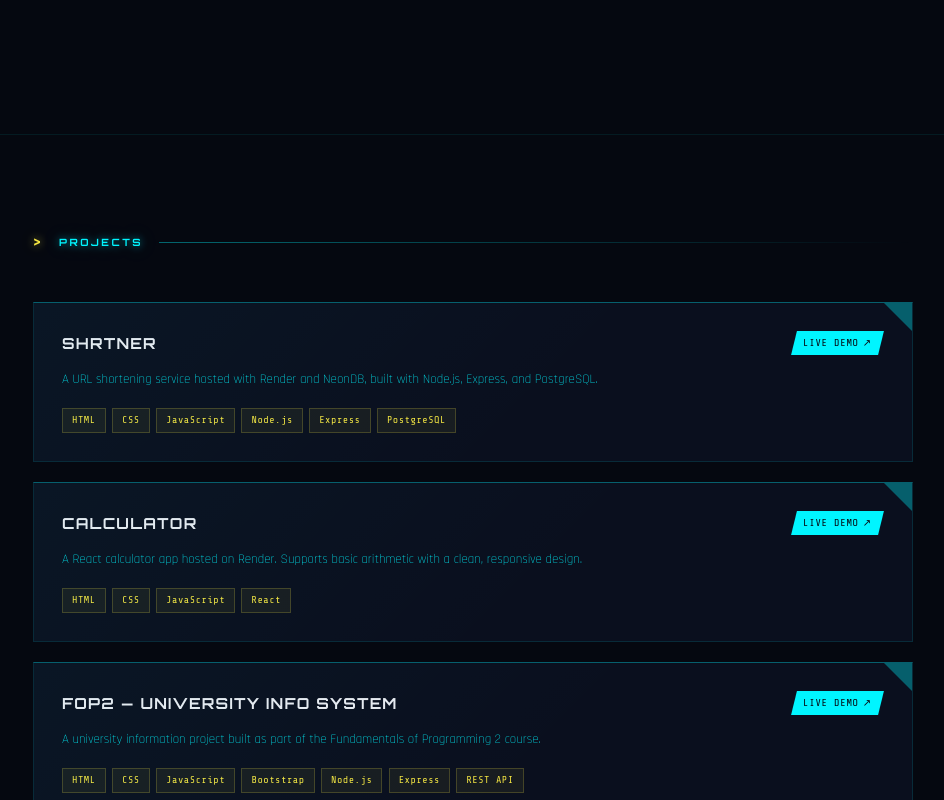
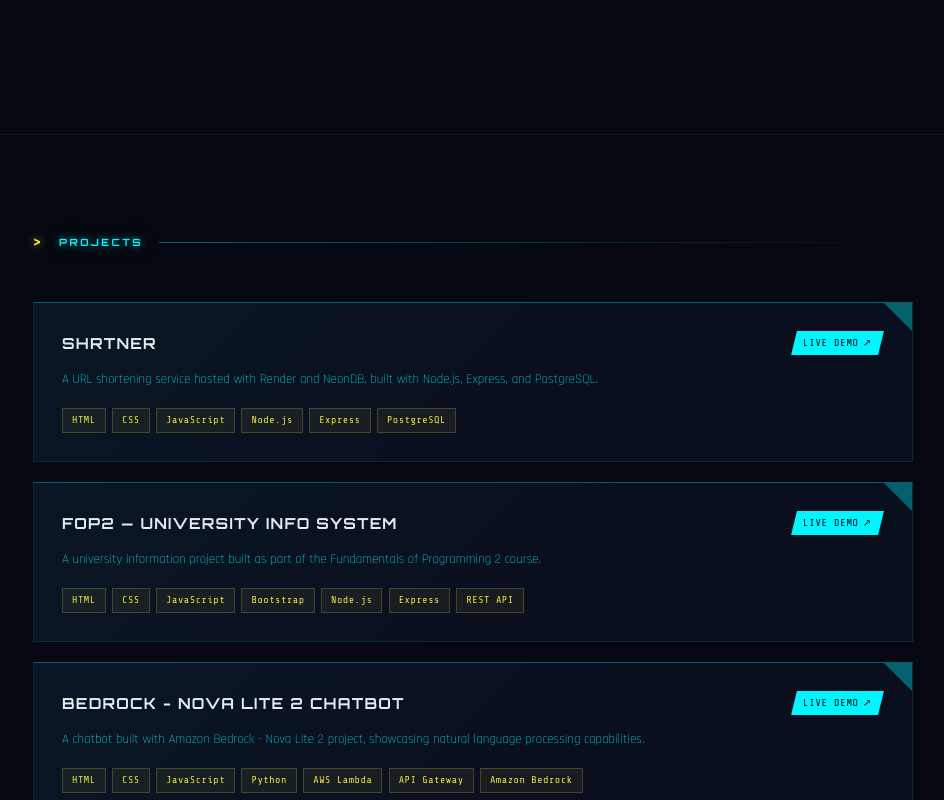
Before and after one commit to Htet-Myark/htet-portfolio-v2, a React (Vite) app: page / in a window 1280 px wide. Shown: the part 2000-2800 px from the top of the page, without its empty margins (167-1111 px from the left). Built offline with nearby package versions, Linux system fonts and the light colour scheme.

Commit message:
calculator removed

```diff
--- a/src/components/Projects.jsx
+++ b/src/components/Projects.jsx
@@ -8,13 +8,7 @@
     desc: 'A URL shortening service hosted with Render and NeonDB, built with Node.js, Express, and PostgreSQL.',
     tags: ['HTML', 'CSS', 'JavaScript', 'Node.js', 'Express', 'PostgreSQL'],
   },
-  {
-    title: 'Calculator',
-    org: 'Live Demo',
-    link: 'https://calculator-tyks.onrender.com/',
-    desc: 'A React calculator app hosted on Render. Supports basic arithmetic with a clean, responsive design.',
-    tags: ['HTML', 'CSS', 'JavaScript', 'React'],
-  },
+
   {
     title: 'FOP2 — University Info System',
     org: 'Live Demo',
```
